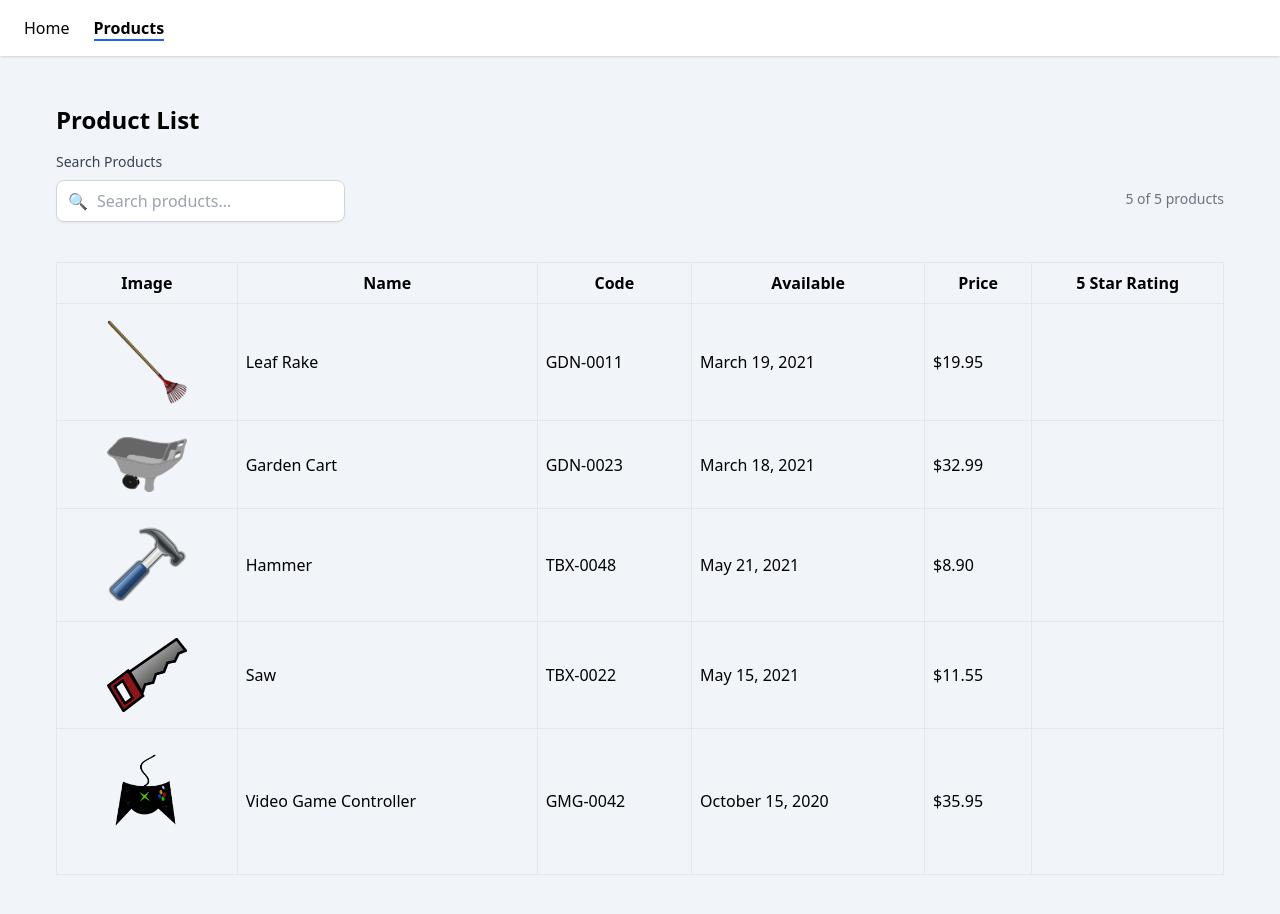
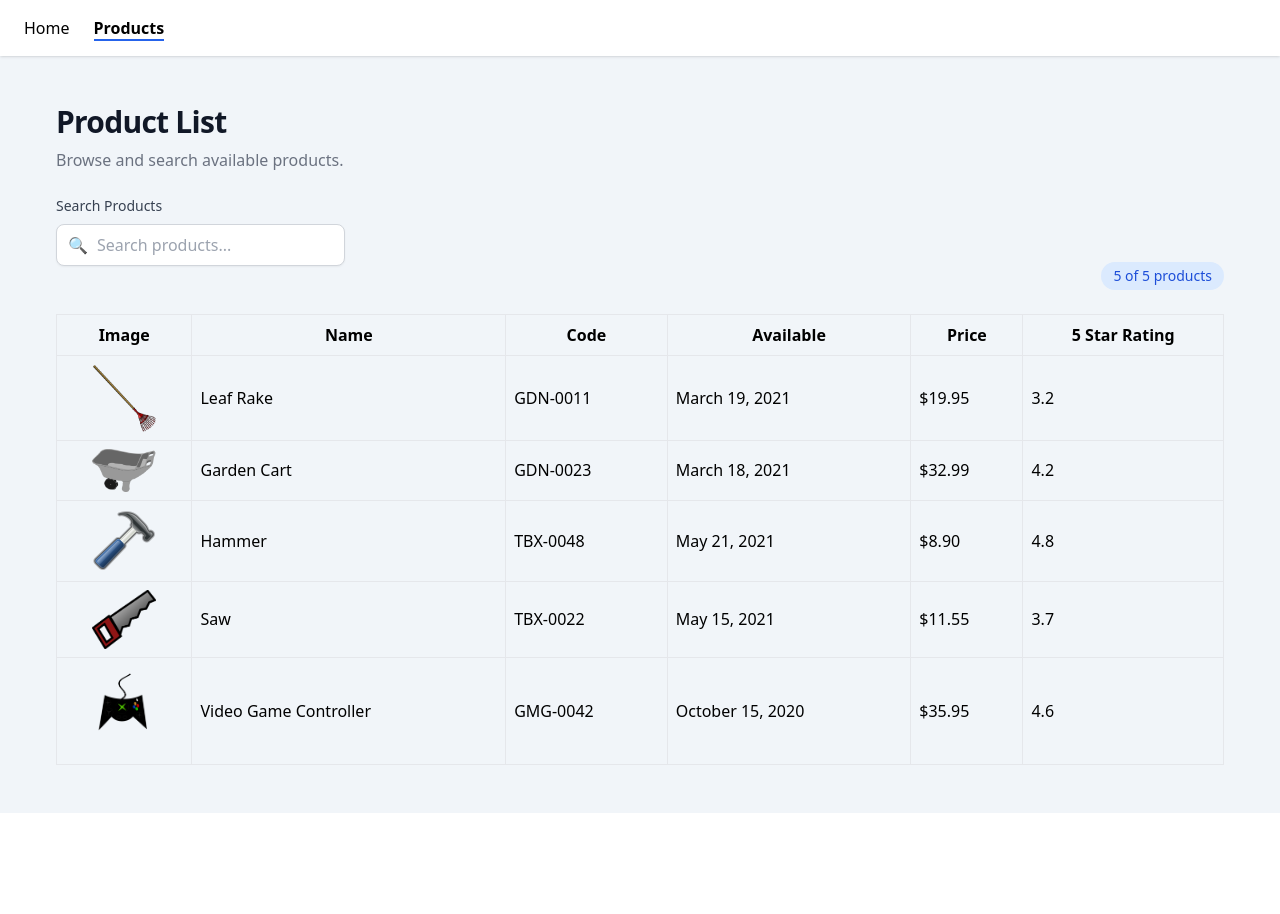
Before and after one commit to sigmakumarwadbude/angular20-apm-modern-learning, an Angular app: page /products in a window 1280 px wide. Shown: the top 914 px of the page. After the commit the page ends 813 px from the top, so only its background shows below. Built offline with nearby package versions, Linux system fonts and the light colour scheme.

Commit message:
feat(products): enhance product list UI with improved layout and no results message

```diff
--- a/src/app/features/products/pages/product-list/product-list.component.html
+++ b/src/app/features/products/pages/product-list/product-list.component.html
@@ -1,25 +1,61 @@
 <div class="p-6">
-    <h2 class="text-2xl font-bold mb-4">
-        {{pageTitle}}
+
+  <h2
+    class="mb-2 text-3xl font-bold tracking-tight text-gray-900">
+
+    {{ pageTitle }}
+
   </h2>
 
-    <div class="mb-4 flex items-center justify-between">
-        <app-product-search [searchTerm]="searchTerm()" (searchChange)="onSearchChange($event)">
+  <p class="mb-6 text-gray-500">
+    Browse and search available products.
+  </p>
+
+  <div
+    class="mb-6 flex flex-col gap-4 md:flex-row md:items-end md:justify-between">
+
+    <app-product-search
+      [searchTerm]="searchTerm()"
+      (searchChange)="onSearchChange($event)">
     </app-product-search>
 
-        <span class="text-sm text-gray-500">
+    <span
+      class="inline-flex items-center rounded-full bg-blue-100 px-3 py-1 text-sm font-medium text-blue-700">
+
       {{ filteredProducts().length }}
       of
       {{ products().length }}
       products
+
     </span>
+
   </div>
+
   @if (filteredProducts().length === 0) {
-    <div class="rounded-lg border border-dashed p-8 text-center text-gray-500">
-        No products found matching your search.
+
+    <div
+      class="rounded-lg border-2 border-dashed border-gray-300 bg-gray-50 p-8 text-center">
+
+      <div class="mb-2 text-4xl">
+        🔍
       </div>
+
+      <h3 class="font-medium text-gray-700">
+        No products found
+      </h3>
+
+      <p class="mt-1 text-sm text-gray-500">
+        Try a different search term.
+      </p>
+
+    </div>
+
   } @else {
+
+    <div class="overflow-x-auto">
+
       <table class="min-w-full border">
+
         <thead>
           <tr>
             <th class="border p-2">Image</th>
@@ -32,35 +68,59 @@
         </thead>
 
         <tbody>
-            @for (product of filteredProducts(); track product.productId) {
+
+          @for (
+            product of filteredProducts();
+            track product.productId
+          ) {
+
             <tr>
+
               <td class="border p-2">
-                    <div class="flex justify-center items-center">
-                        <img [src]="product.imageUrl" [title]="product.productName" [alt]="product.productName"
-                            class="w-20 m-2 rounded object-cover" />
+
+                <div
+                  class="flex items-center justify-center">
+
+                  <img
+                    [src]="product.imageUrl"
+                    [title]="product.productName"
+                    [alt]="product.productName"
+                    class="w-16 rounded-md object-contain" />
+
                 </div>
+
               </td>
+
               <td class="border p-2">
-                    <a [routerLink]="['/products', product.productId]"> {{ product.productName }} </a>
+                {{ product.productName }}
               </td>
 
               <td class="border p-2">
                 {{ product.productCode }}
               </td>
+
               <td class="border p-2">
                 {{ product.releaseDate }}
               </td>
+
               <td class="border p-2">
                 {{ product.price | currency }}
               </td>
-                <td class="border p-2 items-center">
-                    <div class="flex justify-center items-center">
+
+              <td class="border p-2">
+                {{ product.starRating }}
+              </td>
+
+            </tr>
+
+          }
+
+        </tbody>
+
+      </table>
+
     </div>
-                </td>
-            </tr>
-            }
-        </tbody>
-    </table>
+
   }
 
 </div>
```
Also changed, not shown: 1 other file (tests, documents, lock files or other folders). Lines whose indentation alone changed are shown as unchanged.
